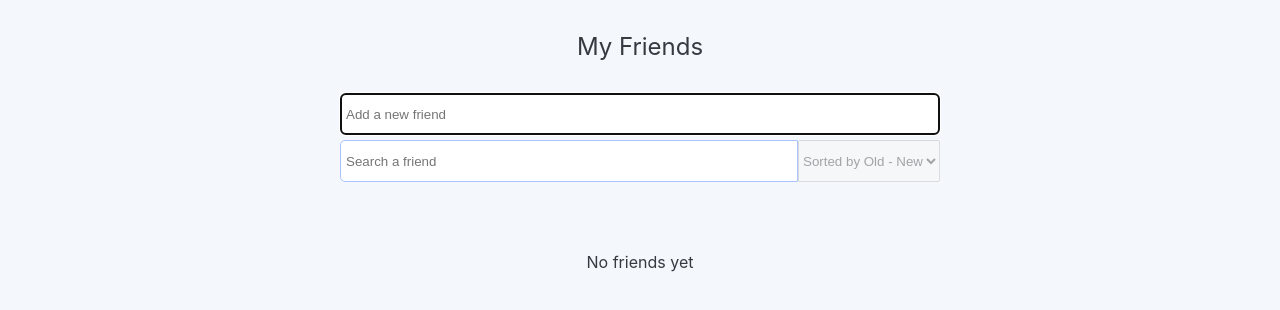
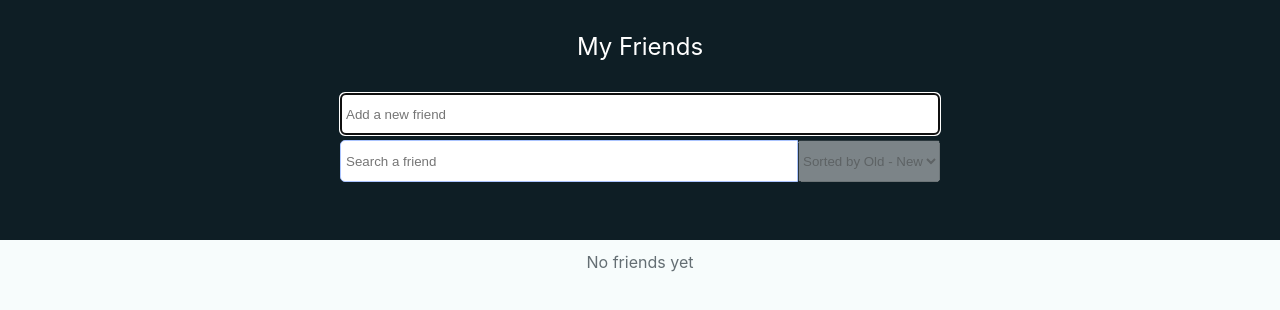
Before and after one commit to yashasvi13/Friends-List, a React (Create React App) app: page / in a window 1280 px wide. Shown: the top 310 px of the page. Built offline with nearby package versions, Linux system fonts and the light colour scheme.

Commit message:
ui color palette change

```diff
--- a/src/App.css
+++ b/src/App.css
@@ -5,8 +5,12 @@
 body {
   width: 100%;
   height: 100%;
-  background-color: #edf2fb96;
-  color: #343a40;
+  background-image: linear-gradient(to bottom, #0e1e25 30%, #f7fcfc 30%);
+  background-attachment: fixed;
+  background-repeat: no-repeat;
+  color: #646e73;
+  font-size: 1rem;
+  font-weight: 400;
 }
 .container {
   display: flex;
@@ -14,5 +18,6 @@ body {
   align-items: center;
   width: 600px;
   max-width: calc(100% - 25px);
+
   margin: auto;
 }
--- a/src/Components/Friend/styles.css
+++ b/src/Components/Friend/styles.css
@@ -3,11 +3,11 @@
   display: flex;
   flex-wrap: wrap;
   list-style: none !important;
-  border: 1px solid #c1d3fe;
+  box-shadow: 0 2px 4px 0 hsl(198deg 45% 10% / 12%);
   margin-top: 10px;
   width: -webkit-fill-available;
   border-radius: 5px;
-  background-color: #d7e3fc;
+  background-color: #fff;
 }
 .name {
   flex: 4;
@@ -18,9 +18,9 @@
 }
 
 .action {
-  border: 1px solid #abc4ff;
-  padding: 5px;
+  padding: 6px;
   margin-right: 20px;
   background-color: #fff;
   border-radius: 5px;
+  border: 1px solid #eaebec;
 }
--- a/src/Components/Header/styles.css
+++ b/src/Components/Header/styles.css
@@ -1,4 +1,5 @@
 header {
   margin: 32px 0;
   font-size: 24px;
+  color: #fff;
 }
--- a/src/Components/Pagination/styles.css
+++ b/src/Components/Pagination/styles.css
@@ -5,15 +5,15 @@
   margin: 8px;
   float: left;
   border-radius: 2px;
-  border: 1px solid #334f8a;
+  border: 1px solid #15847b;
 }
 
 .current-page {
-  background-color: #334f8a;
+  background-color: #15847b;
   color: #fff;
 }
 
 .page {
   background-color: #fff;
-  color: #334f8a;
+  color: #15847b;
 }
```
